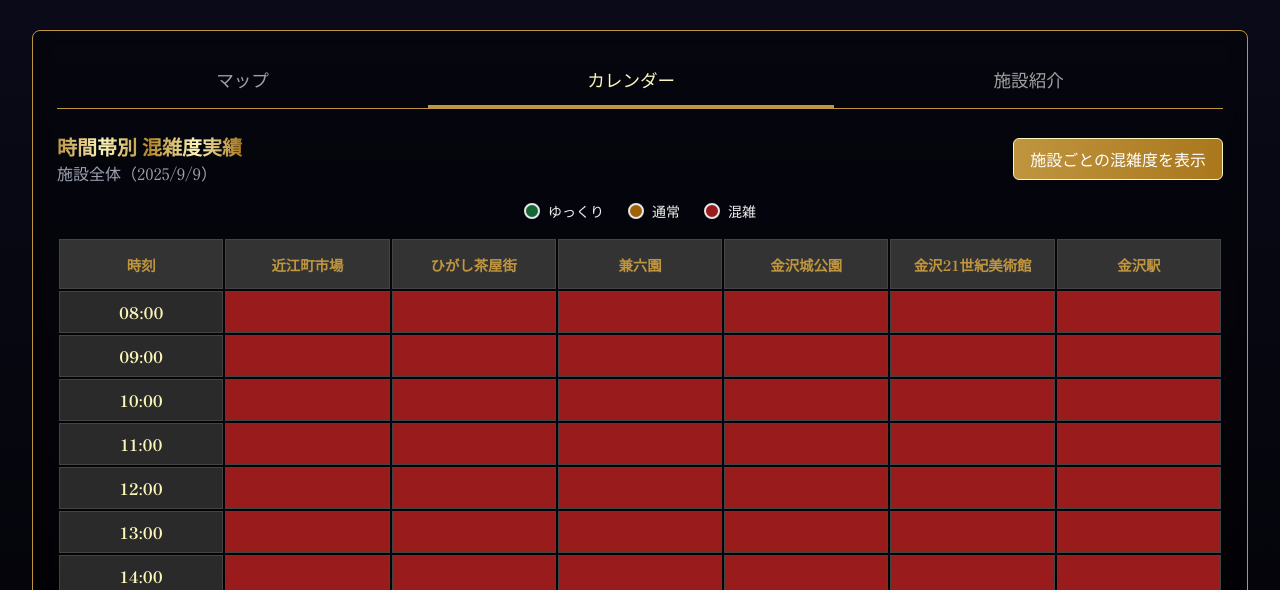
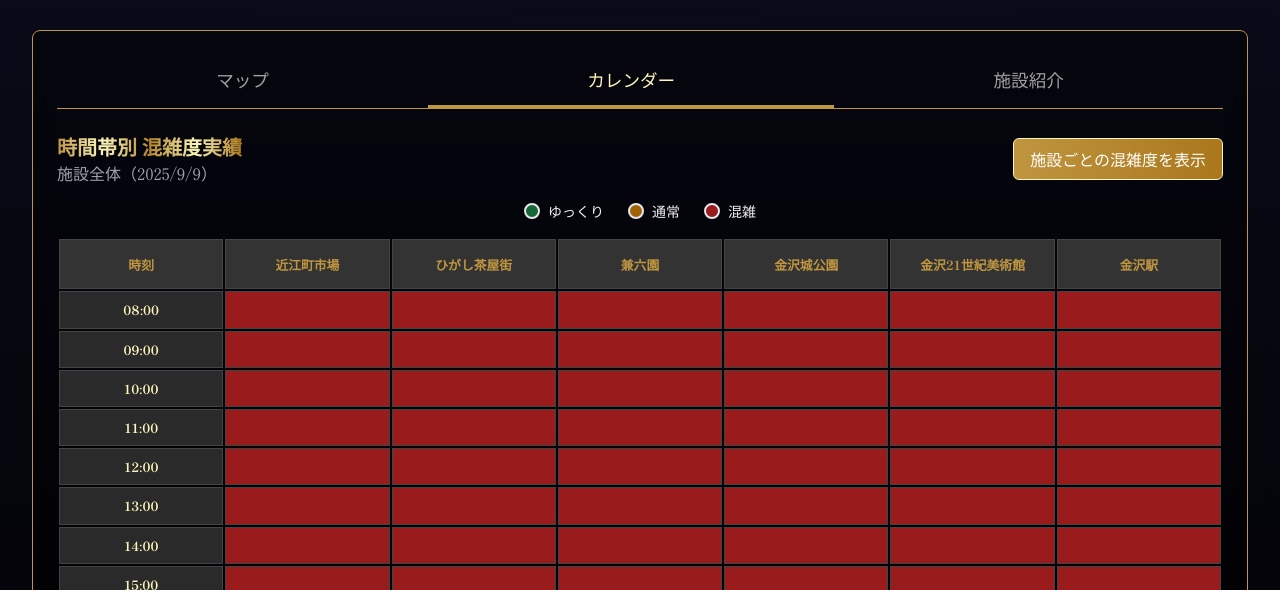
Before and after one commit to BeeB-C4N/crowdedmap, a plain HTML site: page index.html in a window 1280 px wide. Both pictures are taken after a click on the button "カレンダー". Shown: the part 210-800 px from the top of the page. Drawn offline with nearby package versions, Linux system fonts and the light colour scheme.

Commit message:
Update index.html

```diff
--- a/index.html
+++ b/index.html
@@ -72,9 +72,16 @@
 
         /* Calendar Styles */
         .calendar-table { border-collapse: separate; border-spacing: 2px; width: 100%; table-layout: fixed; }
-        .calendar-table th, .calendar-table td { text-align: center; padding: 8px 4px; border: 1px solid #444; }
-        .calendar-table th { background-color: #333; color: #BF953F; font-size: 0.9em; height: 50px; }
-        .calendar-table td.time-header { background-color: #2a2a2a; font-weight: bold; color: #FCF6BA; text-align: center; width: 80px; }
+        .calendar-table th, .calendar-table td { text-align: center; padding: 8px 2px; border: 1px solid #444; }
+        .calendar-table th { background-color: #333; color: #BF953F; font-size: 0.8rem; height: 50px; }
+        .calendar-table td.time-header {
+            background-color: #2a2a2a;
+            font-weight: bold;
+            color: #FCF6BA;
+            text-align: center;
+            width: 70px; /* Adjusted width */
+            font-size: 0.8rem; /* Adjusted font size */
+        }
 
         /* Today's Column Highlight */
         .calendar-table .today-header { color: #FCF6BA; font-weight: bold; }
@@ -239,11 +246,9 @@
                 return latest;
             };
 
-            // --- New function to format date without zero-padding ---
             const formatDateForCsv = (date) => {
                 return `${date.getFullYear()}/${date.getMonth() + 1}/${date.getDate()}`;
             };
-
 
             // --- Main Application Logic ---
             try {
```
